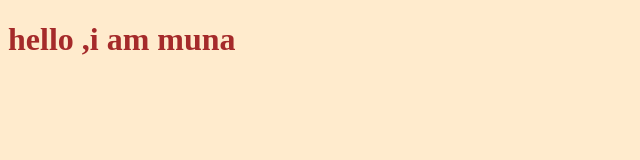
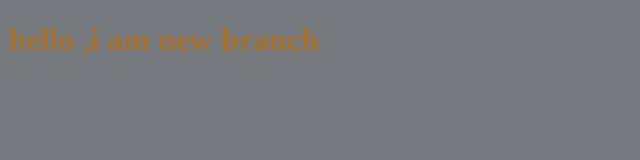
Before and after one commit to MunaM1/myproject, a plain HTML site: page index.html in a window 1280 px wide. Shown: the whole page, without its empty margins (0-640 px from the left). Drawn offline with Linux system fonts and the light colour scheme.

Commit message:
changing style fr the title

```diff
--- a/index.html
+++ b/index.html
@@ -6,7 +6,7 @@
     <title>Document</title>
 </head>
 <body>
-    <h1>hello ,i am muna</h1>
+    <h1>hello ,i am new branch</h1>
 <link rel="stylesheet" href="style.css">
 
     <script src="app.js"></script>
--- a/style.css
+++ b/style.css
@@ -1,6 +1,6 @@
 h1 {
-    color: brown;
+    color: rgb(165, 112, 42);
 }
 body{
-    background-color: blanchedalmond;
+    background-color: rgb(118, 121, 126);
 }
```
